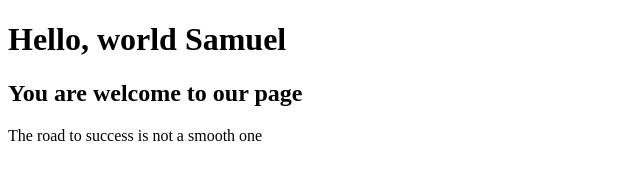
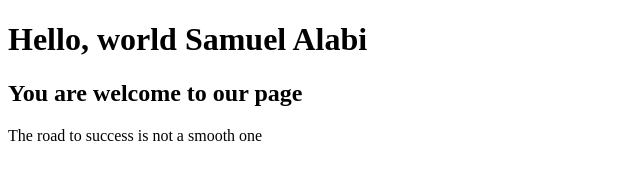
Before and after one commit to Alsamod/html, a plain HTML site: page index.html in a window 1280 px wide. Shown: the whole page, without its empty margins (0-640 px from the left). Drawn offline with Linux system fonts and the light colour scheme.

Commit message:
add my last name

```diff
--- a/index.html
+++ b/index.html
@@ -6,7 +6,7 @@
     <title>Introduction</title>
 </head>
 <body>
- <h1>Hello, world Samuel</h1>
+ <h1>Hello, world Samuel Alabi</h1>
   <h2>You are welcome to our page</h2>
 
  <p>The road to success is not a smooth one</p>
```
